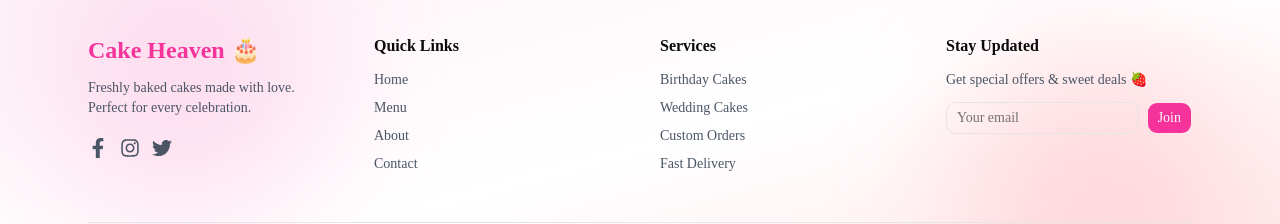
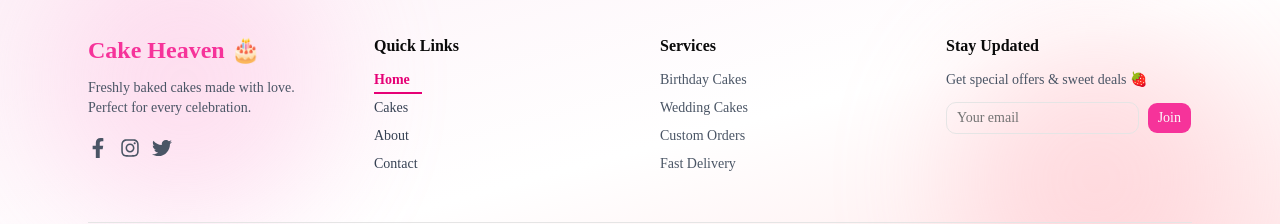
Before and after one commit to saikatse85/cake-heaven, a Next.js app: page / in a window 1280 px wide. Shown: the part 2554-2778 px from the top of the page. Built offline with nearby package versions, Linux system fonts and the light colour scheme; no server answers.

Commit message:
added footer menu

```diff
--- a/src/components/Shared/Footer.jsx
+++ b/src/components/Shared/Footer.jsx
@@ -1,6 +1,7 @@
 import { Button } from "@/components/ui/button";
 import { Input } from "@/components/ui/input";
 import { FaFacebookF, FaInstagram, FaTwitter } from "react-icons/fa";
+import NavItem from "./NavItem";
 
 export default function Footer() {
   return (
@@ -32,12 +33,12 @@ export default function Footer() {
           {/* Links */}
           <div>
             <h3 className="font-semibold mb-3">Quick Links</h3>
-            <ul className="space-y-2 text-sm text-gray-600">
-              <li className="hover:text-pink-500 cursor-pointer">Home</li>
-              <li className="hover:text-pink-500 cursor-pointer">Menu</li>
-              <li className="hover:text-pink-500 cursor-pointer">About</li>
-              <li className="hover:text-pink-500 cursor-pointer">Contact</li>
-            </ul>
+            <div className="flex flex-col space-y-2 text-sm text-gray-600 w-12">
+              <NavItem href="/">Home</NavItem>
+              <NavItem href="/cakes">Cakes</NavItem>
+              <NavItem href="/about">About</NavItem>
+              <NavItem href="/contact">Contact</NavItem>
+            </div>
           </div>
 
           {/* Services */}
```
